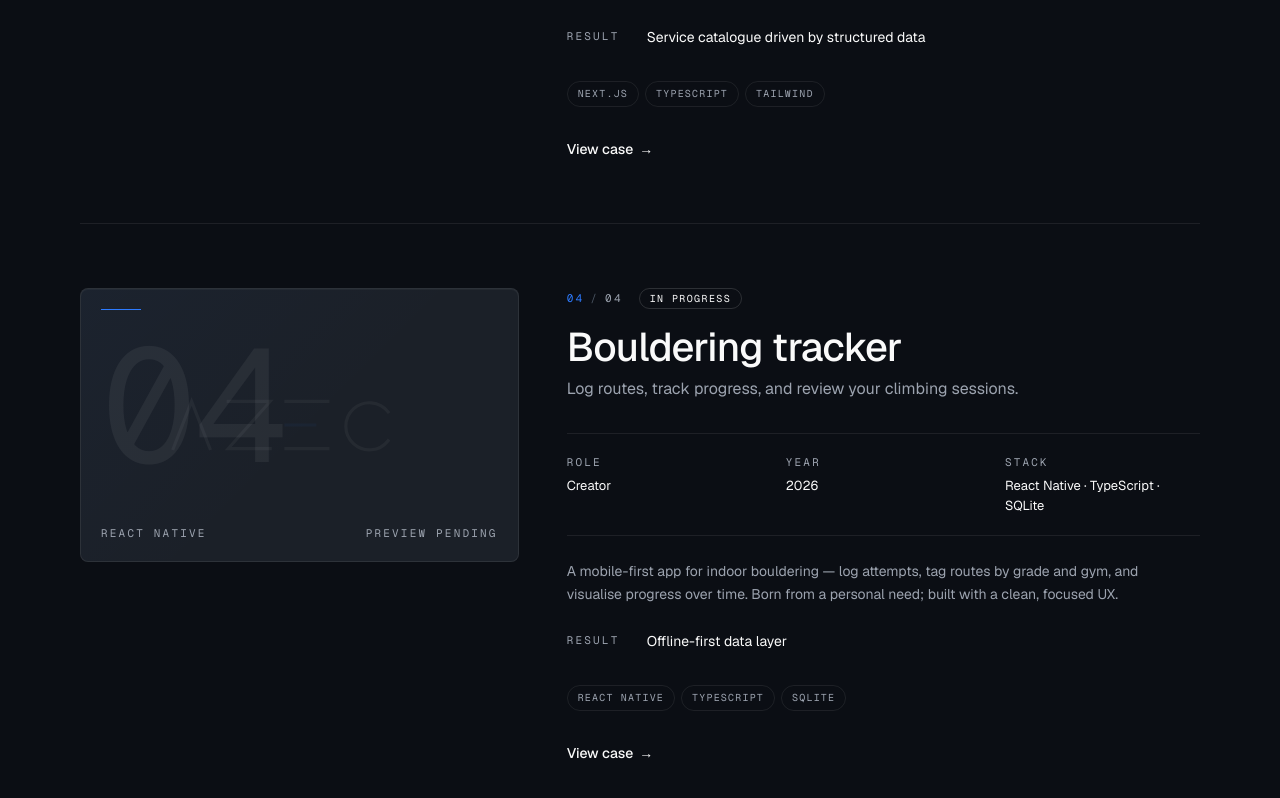
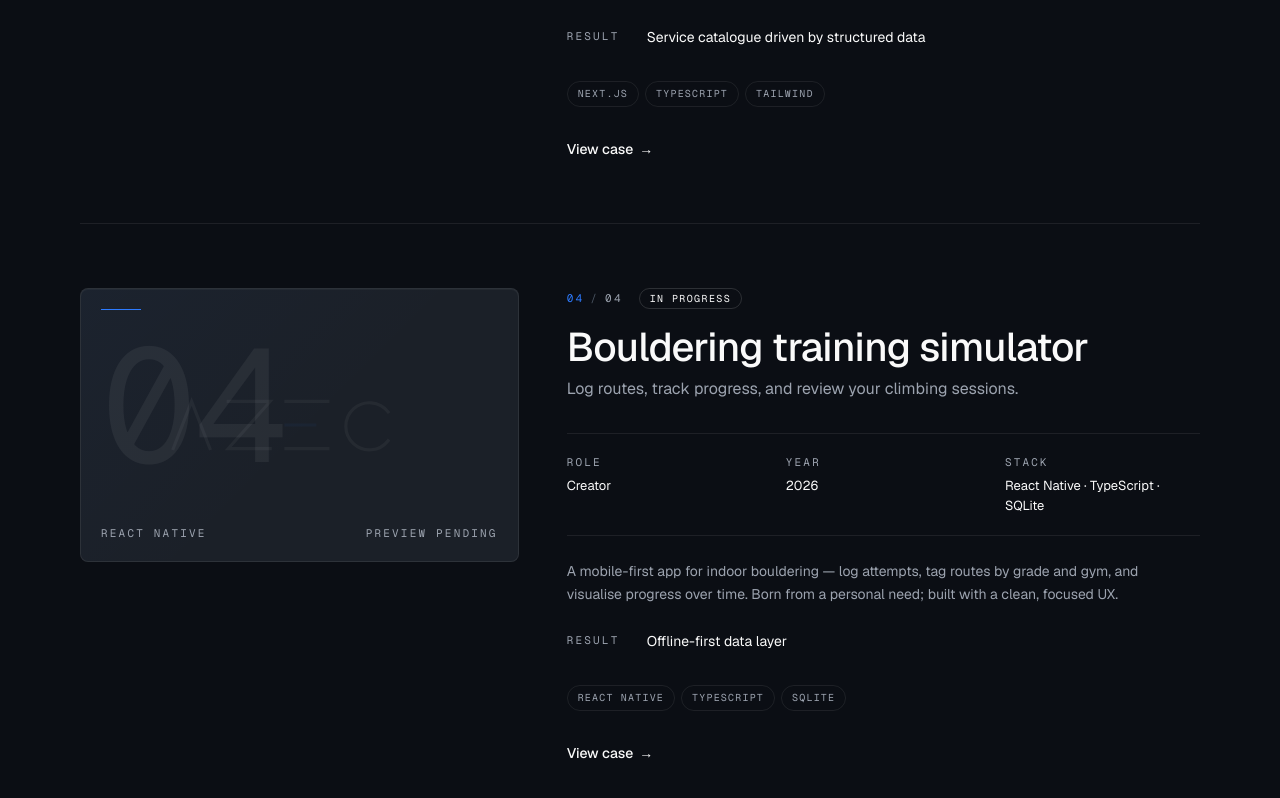
Before and after one commit to LTAzec/portfolio-website, a Next.js app: page / in a window 1280 px wide. Shown: the part 3178-3976 px from the top of the page. Built offline with nearby package versions, Linux system fonts and the light colour scheme.

Commit message:
small change

```diff
--- a/data/projects.ts
+++ b/data/projects.ts
@@ -73,7 +73,7 @@ export const projects: Project[] = [
   },
   {
     slug: "bouldering-app",
-    title: "Bouldering tracker",
+    title: "Bouldering training simulator",
     tagline: "Log routes, track progress, and review your climbing sessions.",
     description:
       "A mobile-first app for indoor bouldering — log attempts, tag routes by grade and gym, and visualise progress over time. Born from a personal need; built with a clean, focused UX.",
```
